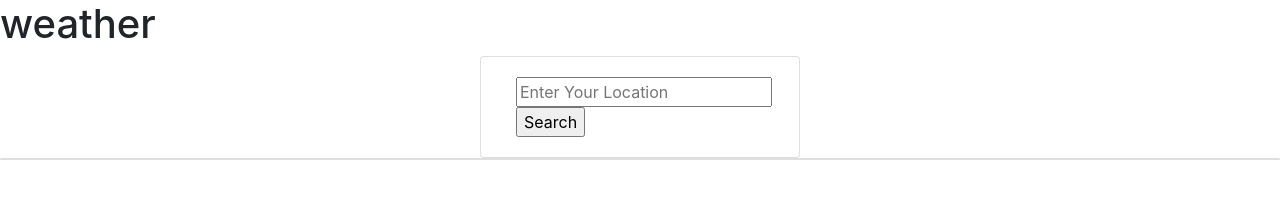
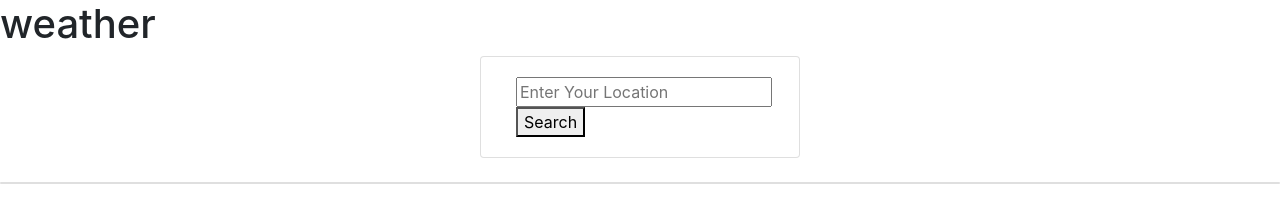
Before and after one commit to JaniduSathsara/Weather-App, a plain HTML site: page index.html in a window 1280 px wide. Drawn offline with nearby package versions, Linux system fonts and the light colour scheme.

Commit message:
Update input button to use button element and add sample image

```diff
--- a/index.html
+++ b/index.html
@@ -17,12 +17,12 @@
     <div class="card container" style="max-width: 320px;">
         <div class="card-body">
             <input id="txtLocation" type="text" placeholder="Enter Your Location">
-            <input type="button" value="Search" onclick="btnSearch()">
+            <button onclick="btnSearch()">Search</button>
 
         </div>
     </div>
 
-
+<br>
 
     <div class="card">
         <div id="lblWeather" class="crd-body">
```
Also changed, not shown: 1 other file.
